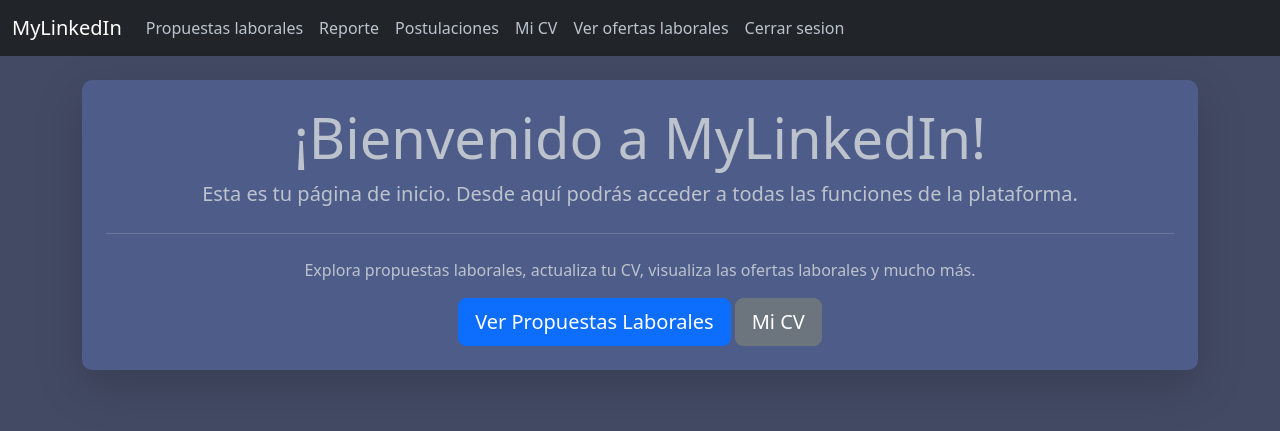
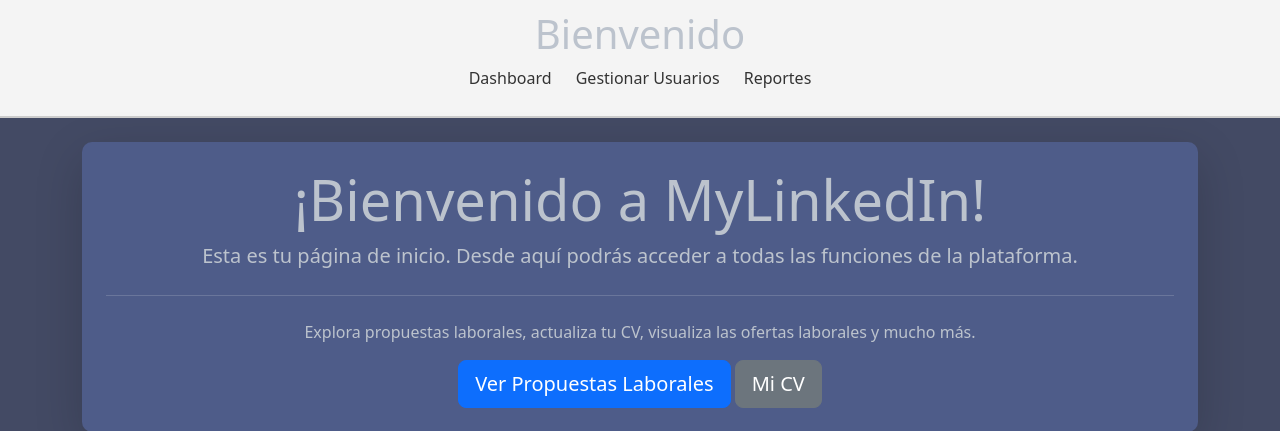
Before and after one commit to dev-tomas/linkeding, a PHP site: page / in a window 1280 px wide. Shown: the top 431 px of the page. Run offline with PHP 8.4, Linux system fonts and the light colour scheme; the visitor is signed in with stand-in values (Sample User, id 1).

Commit message:
header en 3 partes-creen 3 roles

```diff
--- a/header.php
+++ b/header.php
@@ -1,30 +1,60 @@
-<nav class="navbar navbar-expand-lg navbar-dark bg-dark">
-    <div class="container-fluid">
-        <a class="navbar-brand" href="index.php?page=home">MyLinkedIn</a>
-        <button class="navbar-toggler" type="button" data-bs-toggle="collapse" data-bs-target="#navbarNav" aria-controls="navbarNav" aria-expanded="false" aria-label="Toggle navigation">
-            <span class="navbar-toggler-icon"></span>
-        </button>
-        <div class="collapse navbar-collapse" id="navbarNav">
-            <ul class="navbar-nav">
-                <li class="nav-item">
-                    <a class="nav-link" href="index.php?page=propuesta">Propuestas laborales</a>
-                </li>
-                <li class="nav-item">
-                    <a class="nav-link" href="index.php?page=reporte_propuesta">Reporte</a>
-                </li>
-                <li class="nav-item">
-                    <a class="nav-link" href="index.php?page=postulaciones">Postulaciones</a>
-                </li>
-                <li class="nav-item">
-                    <a class="nav-link" href="index.php?page=mi_cv">Mi CV</a>
-                </li>
-                <li class="nav-item">
-                    <a class="nav-link" href="index.php?page=ver_propuesta">Ver ofertas laborales</a>
-                </li>
-                <li class="nav-item">
-                    <a class="nav-link" href="index.php?page=cerrar_sesion">Cerrar sesion</a>
-                </li>
-            </ul>
-        </div>
-    </div>
-</nav>
+<?php
+if (session_status() === PHP_SESSION_NONE) {
+    session_start();
+}
+// Obtener el ID del rol del usuario
+$id_rol = $_SESSION['id_rol'] ?? 0;
+?>
+<!DOCTYPE html>
+<html lang="es">
+<head>
+    <meta charset="UTF-8">
+    <meta name="viewport" content="width=device-width, initial-scale=1.0">
+    <title>Header Dinámico</title>
+    <style>
+        header {
+            background-color: #f4f4f4;
+            padding: 10px;
+            text-align: center;
+            border-bottom: 2px solid #ccc;
+        }
+        nav ul {
+            list-style: none;
+            padding: 0;
+        }
+        nav ul li {
+            display: inline;
+            margin: 0 10px;
+        }
+        nav ul li a {
+            text-decoration: none;
+            color: #333;
+        }
+    </style>
+</head>
+<body>
+<header>
+    <h1>Bienvenido</h1>
+    <nav>
+        <ul>
+            <?php if ($id_rol == 1): ?>
+                <li><a href="dashboard_admin.php">Dashboard</a></li>
+                <li><a href="usuarios.php">Gestionar Usuarios</a></li>
+                <li><a href="reportes.php">Reportes</a></li>
+            <?php elseif ($id_rol == 2): ?>
+                <li><a href="publicar_oferta.php">Publicar Oferta</a></li>
+                <li><a href="mis_ofertas.php">Mis Ofertas</a></li>
+                <li><a href="perfil_empresa.php">Perfil</a></li>
+            <?php elseif ($id_rol == 3): ?>
+                <li><a href="buscar_empleos.php">Buscar Empleos</a></li>
+                <li><a href="mis_postulaciones.php">Mis Postulaciones</a></li>
+                <li><a href="perfil_postulante.php">Perfil</a></li>
+            <?php else: ?>
+                <li><a href="login.php">Iniciar Sesión</a></li>
+                <li><a href="registro.php">Registrarse</a></li>
+            <?php endif; ?>
+        </ul>
+    </nav>
+</header>
+</body>
+</html>
--- a/sections/login.php
+++ b/sections/login.php
@@ -20,6 +20,7 @@ if ($_SERVER['REQUEST_METHOD'] === 'POST') {
             session_start();
             $_SESSION['usuario_id'] = $r_usuario['id_usuario'];
             $_SESSION['nombre_usuario'] = $r_usuario['nombre_usuario'];
+            $_SESSION['id_rol'] = $r_usuario['id_rol']; // Almacenar el rol del usuario
 
             header("Location: ../index.php");
             exit();
```
